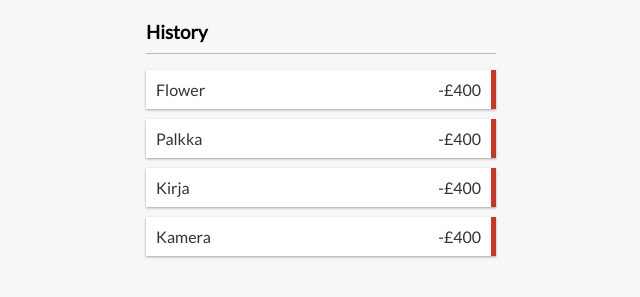
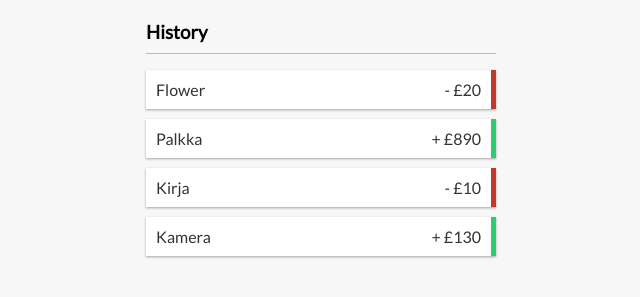
Before and after one commit to aghos4306/expensetracker, a React (Create React App) app: page / in a window 1280 px wide. Shown: the part 269-566 px from the top of the page, without its empty margins (319-959 px from the left). Built offline with nearby package versions, Linux system fonts and the light colour scheme.

Commit message:
handle transaction sign and border color

```diff
--- a/src/components/Transaction.js
+++ b/src/components/Transaction.js
@@ -1,9 +1,13 @@
 import React from 'react';
 
 export const Transaction = ({ transaction }) => {
+  const sign = transaction.amount < 0 ? '-' : '+';
   return (
-    <li className="minus">
-      {transaction.text} <span>-£400</span>
+    <li className={transaction.amount < 0 ? 'minus' : 'plus'}>
+      {transaction.text}{' '}
+      <span>
+        {sign} £{Math.abs(transaction.amount)}
+      </span>
       <button className="delete-btn">X</button>
     </li>
   );
```
